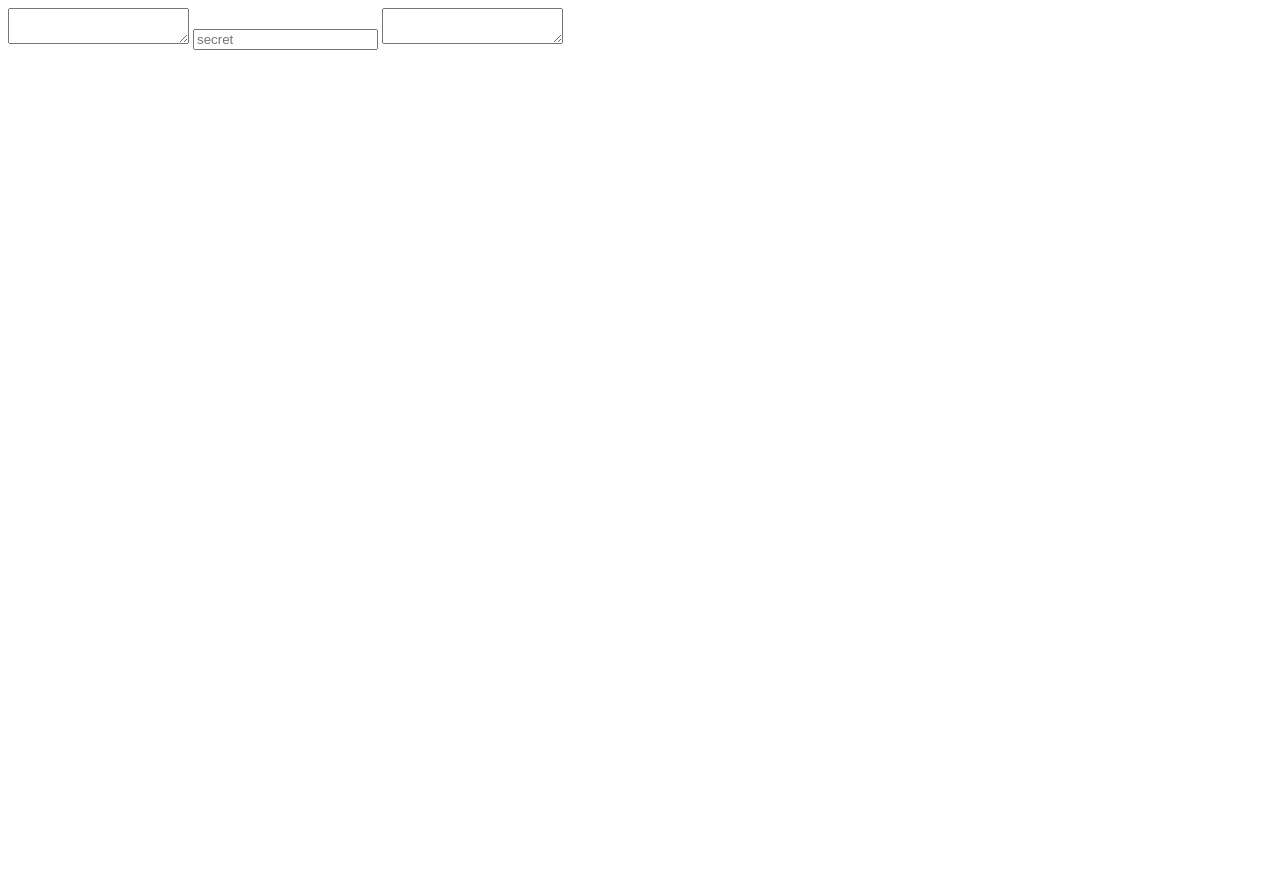
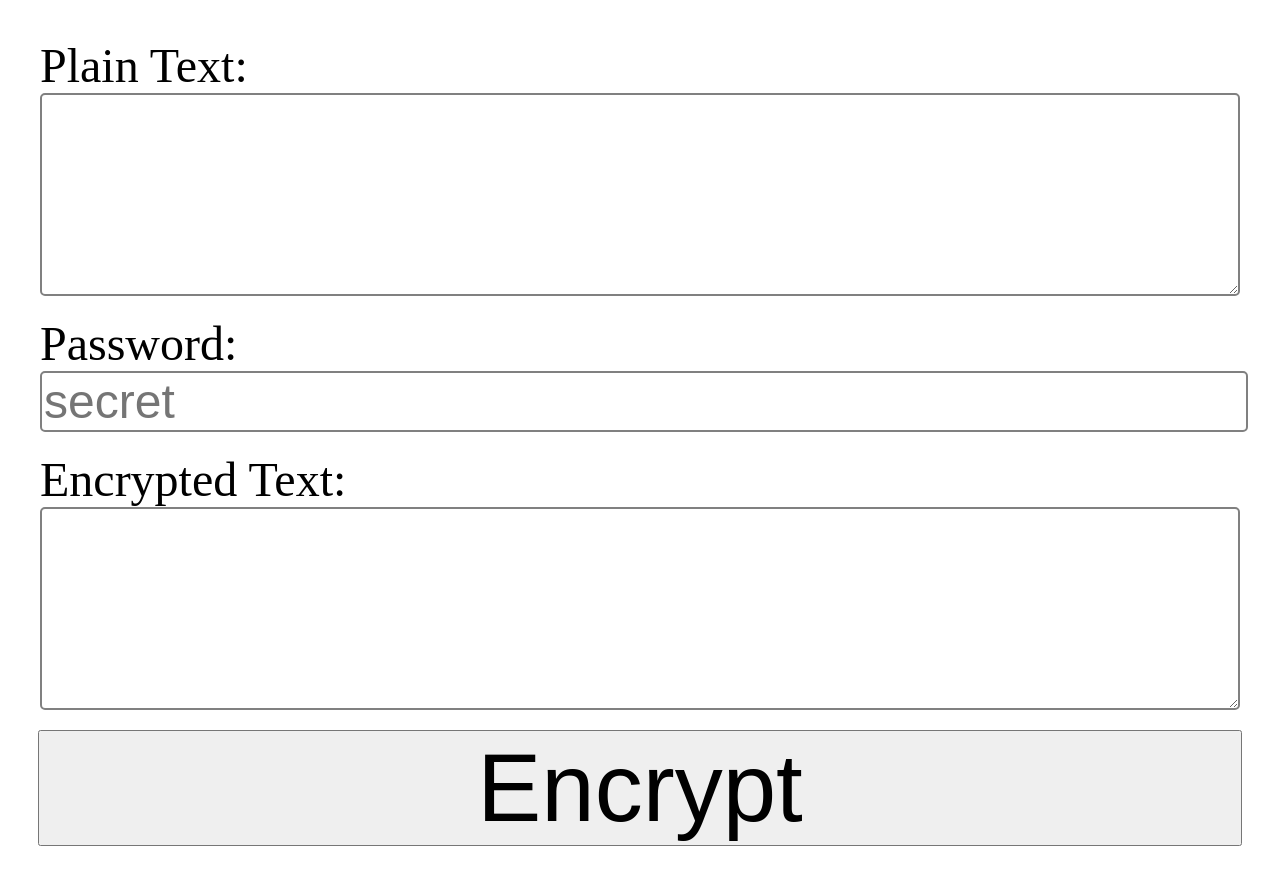
Before and after one commit to ZVernam/crypt, a website with bundled scripts: page index.html in a window 1280 px wide. Before the commit the page ends 800 px from the top, so only its background shows below. Built offline with nearby package versions, Linux system fonts and the light colour scheme.

Commit message:
add form styles

```diff
--- a/index.html
+++ b/index.html
@@ -2,15 +2,67 @@
 <html lang="en">
 
 <head>
-  <title>Ecrypt/Decrypt Tool</title>
+  <title>Encrypt/Decrypt Tool</title>
   <script src="dist/main.js" type="module"></script>
+  <style>
+    body {
+      font-size: 3em;
+    }
+
+    form {
+      display: flex;
+      flex-direction: column;
+      padding: 30px 30px;
+    }
+
+    textarea, input {
+      font-size: 1em;
+
+      border-color: grey;
+      border-style: solid;
+      border-width: 2px;
+      border-radius: 5px;
+    }
+
+    textarea {
+      min-height: 5em;
+    }
+
+    input {
+      width: 100%;
+    }
+
+    fieldset {
+      border: none;
+      padding: 0;
+      margin-bottom: 20px;
+      display: flex;
+      flex-direction: column;
+    }
+
+    button {
+      font-size: 2em;
+    }
+
+  </style>
 </head>
 
 <body>
-  <textarea id="text"></textarea>
-  <input id="secret" placeholder="secret" type="password" />
-  <textarea id="cipher"></textarea>
+<form>
+  <fieldset>
+    <label for="text">Plain Text:</label>
+    <textarea id="text"></textarea>
+  </fieldset>
+  <fieldset>
+    <label for="secret">Password:</label>
+    <input id="secret" placeholder="secret" type="password"/>
+  </fieldset>
+  <fieldset>
+    <label for="cipher">Encrypted Text:</label>
+    <textarea id="cipher"></textarea>
+  </fieldset>
+  <button type="submit">Encrypt</button>
+</form>
 
 </body>
-
 </html>
```
